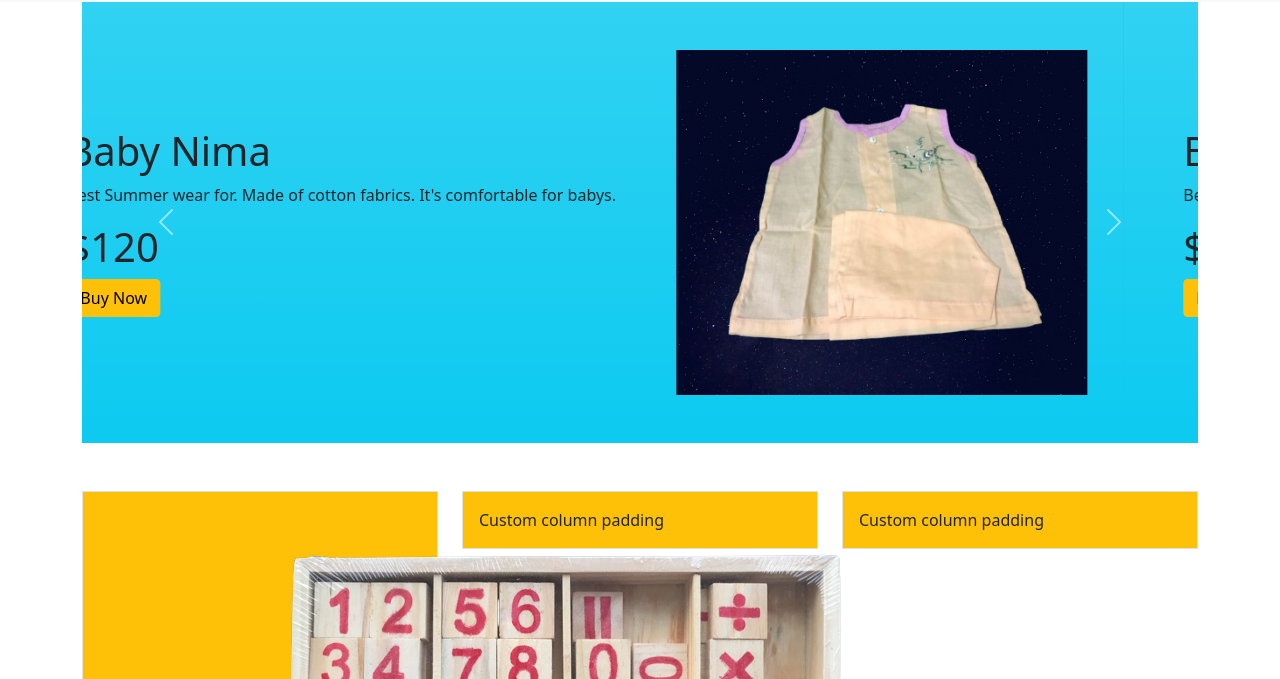
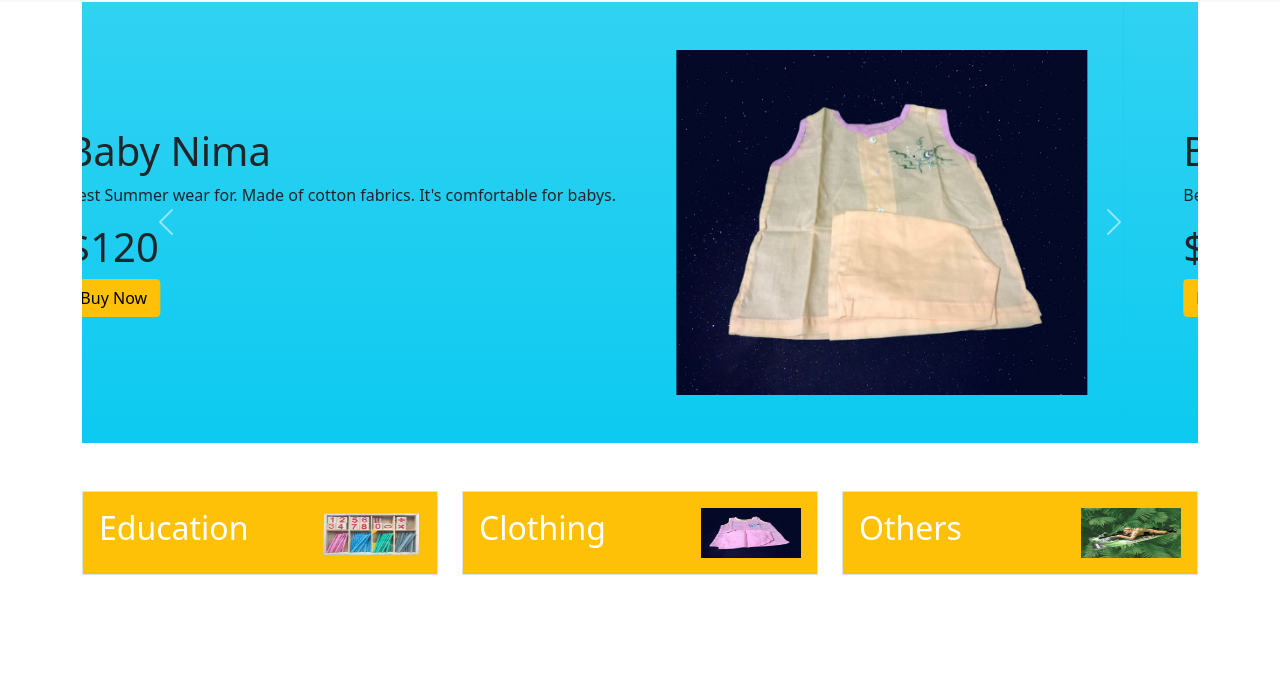
Before and after one commit to Hasan-new/h-k, a plain HTML site: page index.html in a window 1280 px wide. Shown: the part 64-743 px from the top of the page. Drawn offline with nearby package versions, Linux system fonts and the light colour scheme.

Commit message:
category done

```diff
--- a/index.html
+++ b/index.html
@@ -128,15 +128,21 @@
           <div class="row g-4">
             <div class="col-lg-4">
               <div class="p-3 border bg-warning d-flex align-items-center justify-content-between">
-                <h2 class="text-white">Educational Toy</h2>
-                <img src="images/categories/Education toy.png" alt="">
+                <h2 class="text-white">Education</h2>
+                <img src="images/categories/Education toy.png" alt="" width="100" height="50">
               </div>
             </div>
             <div class="col-lg-4">
-              <div class="p-3 border bg-warning d-flex align-items-center justify-content-between">Custom column padding</div>
+              <div class="p-3 border bg-warning d-flex align-items-center justify-content-between">
+                <h2 class="text-white">Clothing</h2>
+                <img src="images/categories/Pink.nima.png" alt="" width="100" height="50">
+              </div>
             </div>
             <div class="col-lg-4">
-              <div class="p-3 border bg-warning d-flex align-items-center justify-content-between">Custom column padding</div>
+              <div class="p-3 border bg-warning d-flex align-items-center justify-content-between">
+                <h2 class="text-white">Others</h2>
+                <img src="images/categories/army02.png" alt="" width="100" height="50">
+              </div>
             </div>
           </div>
 
```
Also changed, not shown: images/categories/army02.png (renamed from images/army02.png).
